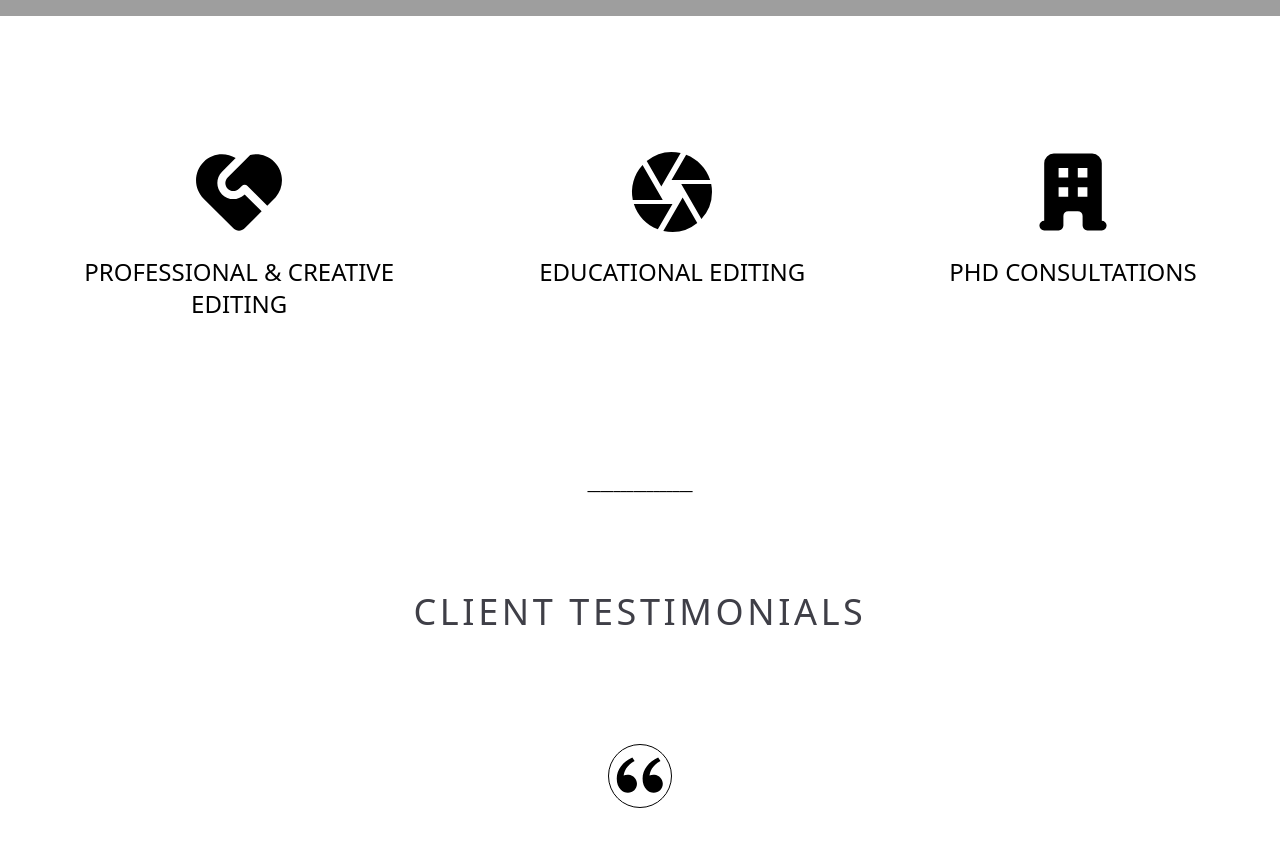
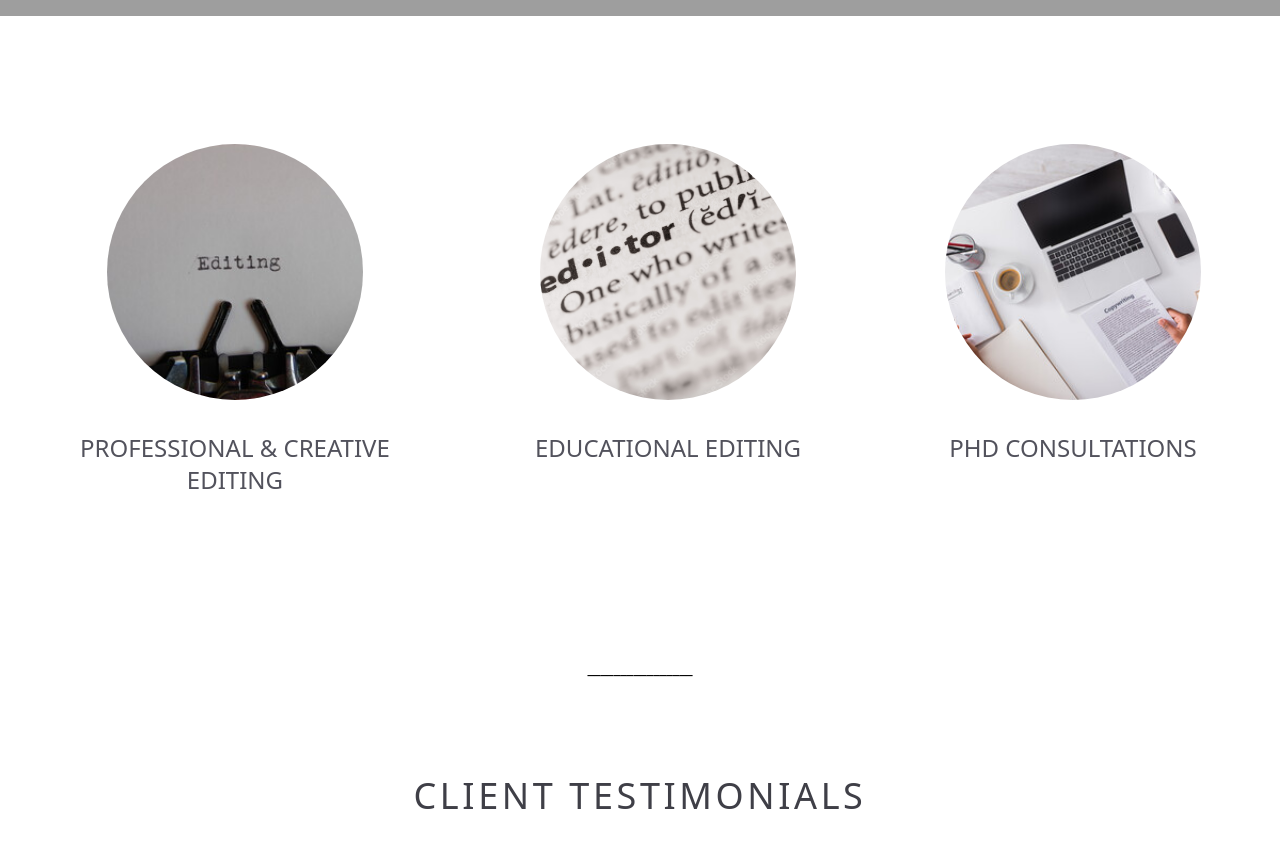
Before and after one commit to thessakranendonk/studioedit, a Next.js app: page / in a window 1280 px wide. Shown: the part 720-1568 px from the top of the page. Built offline with nearby package versions, Linux system fonts and the light colour scheme; grey boxes are pictures that could not be loaded.

Commit message:
link card images update

```diff
--- a/app/index.tsx
+++ b/app/index.tsx
@@ -2,39 +2,40 @@
 // import PatientTestimonials from "@/components/PatientTestimonials";
 import LinkCard from "@/src/components/ui/LinkCard";
 import { RiDoubleQuotesL, RiServiceFill, RiServiceLine } from "react-icons/ri";
-import { HiOfficeBuilding, HiOutlineOfficeBuilding } from "react-icons/hi";
-import { MdCamera, MdOutlineCamera } from "react-icons/md";
+// import { HiOfficeBuilding, HiOutlineOfficeBuilding } from "react-icons/hi";
+// import { MdCamera, MdOutlineCamera } from "react-icons/md";
 // import DentalOffer from "@/components/DentalOffer";
 import Hero from "@/src/components/Hero";
 import { useAnimation, motion } from "framer-motion";
 import { useInView } from "react-intersection-observer";
 import { useEffect, useState } from "react";
+import image1 from '@/public/images/typewriter.jpg';
+import image2 from '@/public/images/closeup.jpg';
+import image3 from '@/public/images/computer.jpg'
 
 const iconClassName = "w-24 h-24 text-brand-base";
+
 const HomePageLinks = [
   {
     href: "/professional-creative-editing",
     name: "Professional & Creative Editing",
     information:
       "",
-    icon: <RiServiceLine className={iconClassName} />,
-    hoverIcon: <RiServiceFill className={iconClassName} />,
+    image: image1
   },
   {
     href: "/Educational-editing",
     name: "Educational Editing",
     information:
       "",
-    icon: <MdOutlineCamera className={iconClassName} />,
-    hoverIcon: <MdCamera className={iconClassName} />,
+    image: image2,
   },
   {
     href: "/phd-consultations",
     name: "PhD Consultations",
     information:
       "",
-    icon: <HiOutlineOfficeBuilding className={iconClassName} />,
-    hoverIcon: <HiOfficeBuilding className={iconClassName} />,
+    image: image3,
   },
 ];
 
@@ -66,13 +67,13 @@ const Home: React.FC = () => {
         {HomePageLinks.map((link) => (
           <div
             key={link.href}
-            className="h-[20rem] lg:border-b-[1px] hover:border-none border-zinc-300 last:border-none md:border-none mx-10 pt-4"
+            className="h-[26rem] lg:border-b-[1px] hover:border-none border-zinc-300 last:border-none md:border-none mx-10 pt-4"
           >
             <LinkCard
               href={link.href}
               name={link.name}
-              icon={link.icon}
-              hoverIcon={link.hoverIcon}
+              image={link.image}
+              // hoverIcon={link.hoverIcon}
               information={link.information}
             />
           </div>
@@ -87,7 +88,7 @@ const Home: React.FC = () => {
       >
         {/* <DentalOffer /> */}
       </motion.div>
-      <p className="text-center font-extrabold text-brand-base">
+      <p className="text-center font-extrabold text-brand-base mt-32">
         ________________
       </p>
       <h1 className="text-center uppercase font-medium text-3xl xl:text-4xl mt-14 md:mt-24 tracking-widest text-zinc-700">
--- a/app/page.tsx
+++ b/app/page.tsx
@@ -1,7 +1,6 @@
 import { ProjectLayout } from "@/src/components/layout/ProjectLayout";
 import "@/src/styles/globals.css";
 // import "@/styles/NewPatientIntake.module.css";
-import type { AppProps } from "next/app";
 import { ToastContainer } from "react-toastify";
 
 import "react-toastify/dist/ReactToastify.css";
--- a/src/components/ui/LinkCard.tsx
+++ b/src/components/ui/LinkCard.tsx
@@ -1,29 +1,30 @@
 import { LinkCardProps } from "@/types/component-types";
 import Link from "next/link";
+import Image from 'next/image';
 import { useState } from "react";
 
 const LinkCard: React.FC<LinkCardProps> = ({
   href,
-  icon,
-  hoverIcon,
+  image,
   name,
   information,
 }) => {
-  const [iconType, setIconType] = useState<string>();
+  // const [iconType, setIconType] = useState<string>();
   return (
     <Link
       href={href}
-      className="flex flex-col h-full max-w-48 md:max-w-72 lg:max-w-94 md:px-3 lg:px-8 pt-4 md:pt-0 rounded-lg justify-center lg:justify-start text-center mx-auto md:gap-y-4 hover:shadow-xl hover:scale-105 hover:transition hover:duration-300"
-      onMouseEnter={() => setIconType("hoverIcon")}
-      onMouseLeave={() => setIconType("icon")}
+      className="flex flex-col h-full max-w-48 md:max-w-72 lg:max-w-94 md:px-3 lg:px-8 pt-4 md:pt-0 rounded-lg justify-center lg:justify-start text-center mx-auto md:gap-y-4  hover:opacity-70 hover:shadow-xl hover:scale-105 hover:transition hover:duration-300"
+      // onMouseEnter={() => setIconType("hoverIcon")}
+      // onMouseLeave={() => setIconType("icon")}
     >
-      <div className="mx-auto pt-4 transition">
-        {iconType === "icon" ? icon : hoverIcon}
+      <div className="mx-auto pt-4">
+        {/* {iconType === "icon" ? icon : hoverIcon} */}
+        {image && <Image src={image} alt={name} className="w-64 h-64 rounded-full object-cover mb-4" />}
       </div>
 
-      <h2 className="text-xl uppercase lg:text-2xl font-normal">{name}</h2>
+      <h2 className="text-xl uppercase lg:text-2xl text-zinc-600 font-light">{name}</h2>
 
-      <p className="text-lg lg:text-xl text-zinc-400 font-extralight">
+      <p className="text-lg lg:text-xl text-zinc-200 font-extralight">
         {information}
       </p>
     </Link>
--- a/types/component-types.ts
+++ b/types/component-types.ts
@@ -1,4 +1,6 @@
 import { JSX } from "react";
+import { StaticImageData } from 'next/image';
+
 
 export interface NavigationLink {
   name: string;
@@ -42,8 +44,7 @@ export interface ButtonProps {
 
 export interface LinkCardProps {
   href: string;
-  icon: JSX.Element;
-  hoverIcon: JSX.Element;
+  image: string | StaticImageData;
   name: string;
   information: string;
 }
```
